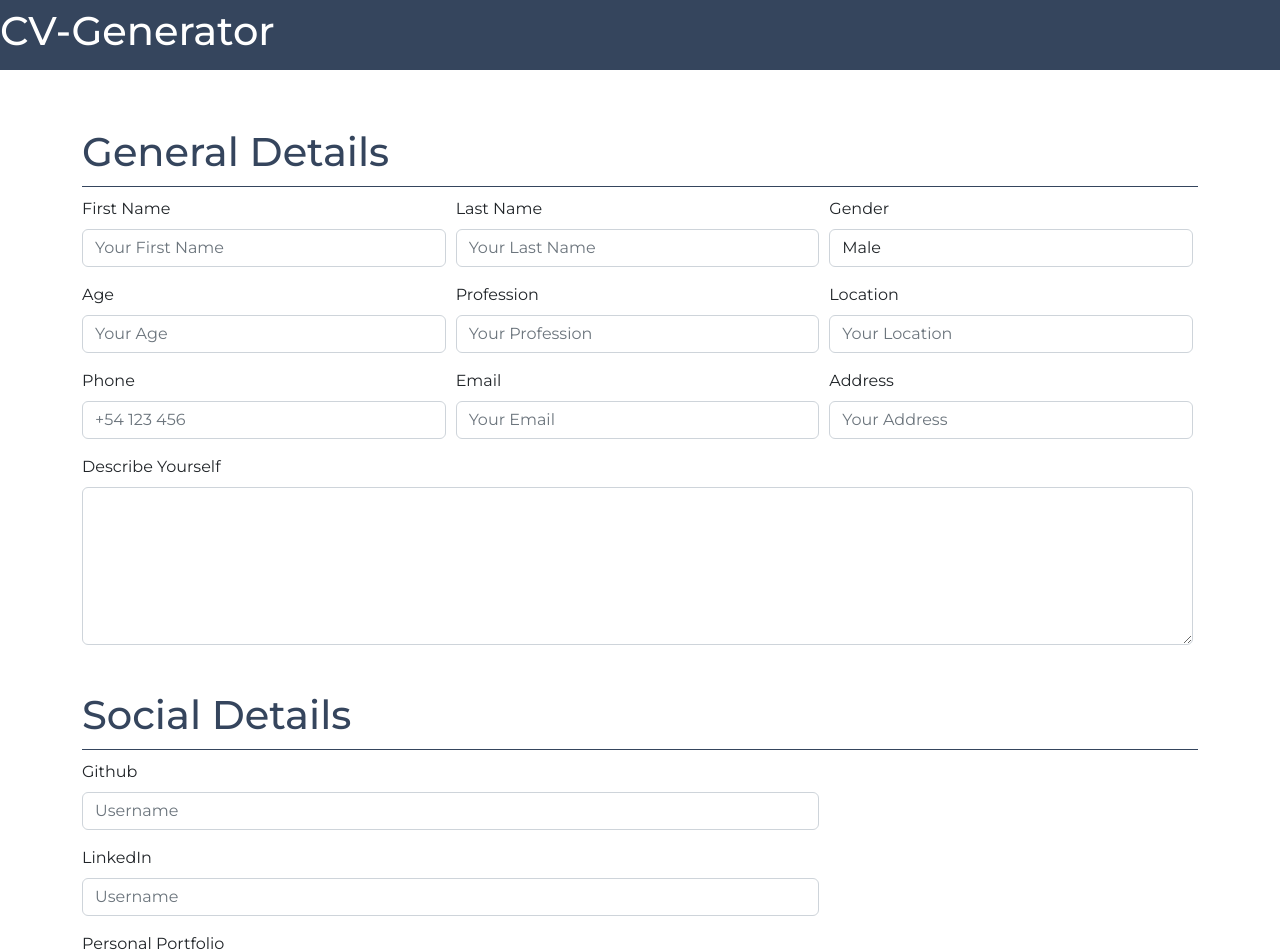
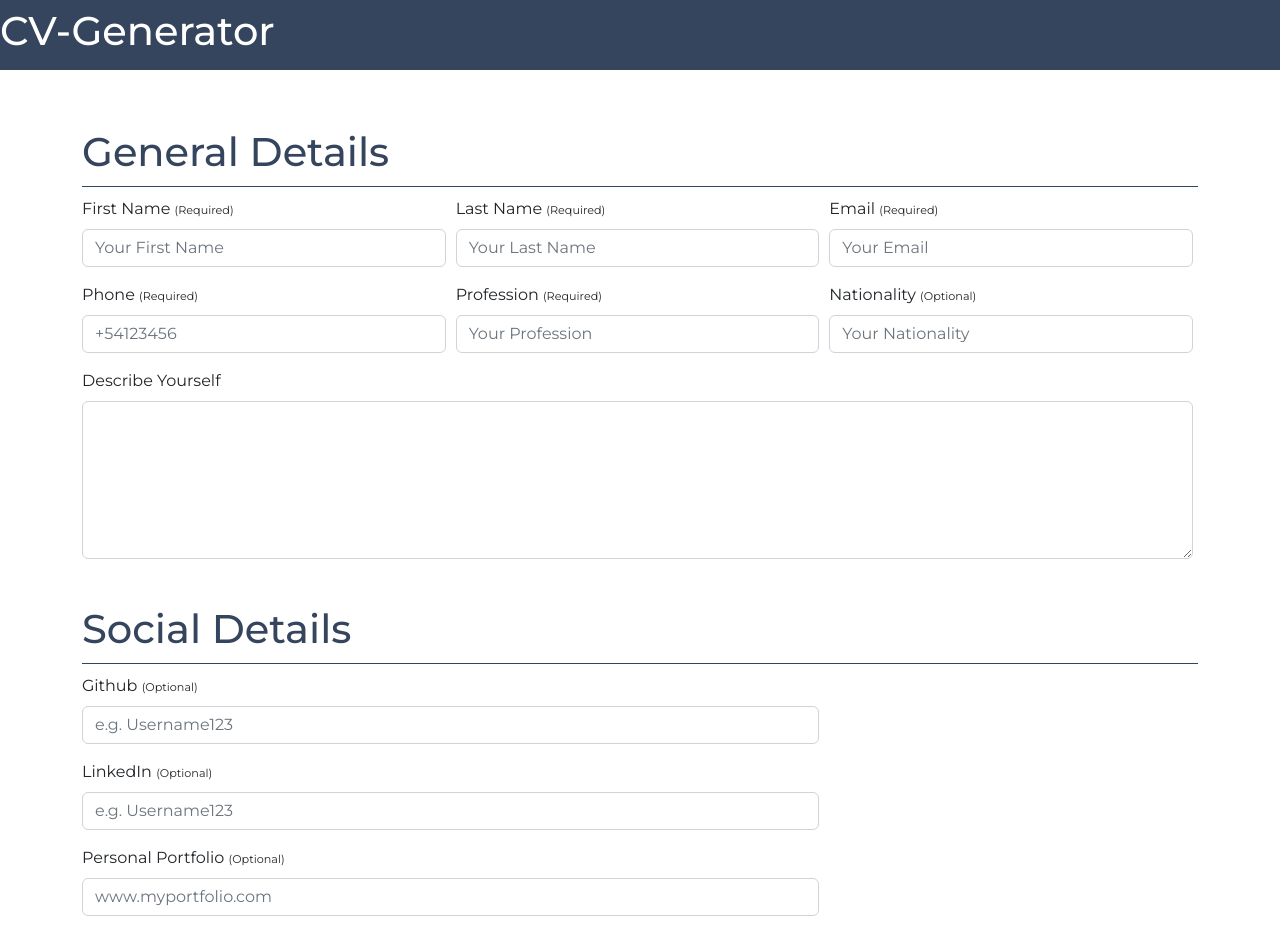
Before and after one commit to marcoselopez/cv-generator, a React (Create React App) app: page / in a window 1280 px wide. Shown: the top 952 px of the page. Built offline with nearby package versions, Linux system fonts and the light colour scheme.

Commit message:
work on validations

```diff
--- a/src/App.js
+++ b/src/App.js
@@ -4,18 +4,14 @@ import Router from "./routes/Router";
 
 
 function App() {
-
   const [errors, setErrors] = useState({});
   const [curriculum, setCurriculum] = useState({
     firstName: "",
     lastName: "",
-    gender: "",
-    age: "",
     profession: "",
-    location: "",
+    nationality: "",
     phone: "",
     email: "",
-    address: "",
     description: "",
     github: "",
     linkedin: "",
@@ -43,12 +39,133 @@ function App() {
     interests: []
   });
 
+  //-HANDLE CHANGE FOR REQUIRED INPUTS
+  const handleChangeRequired = (e) => {
+    const noSpecialChars = /^[a-zA-Z0-9äöüáéíóúÄÖÜÁÉÍÓÚ]*$/;
+    const value = e.target.value.trim().replaceAll(" ", "");
+
+    setCurriculum(prev => ({
+      ...prev, [e.target.name]: e.target.value
+    }))
+
+    if(value.length >= 4 && value.length <= 25){
+      if(noSpecialChars.test(value)){
+        e.target.className = 'form-control is-valid'
+        setErrors({
+          ...errors, [e.target.name]: ''
+        })
+      } else {
+        e.target.className = 'form-control is-invalid'
+        setErrors({
+          ...errors, [e.target.name]: 'No special characters allowed'
+        })
+      }
+    } else {
+      e.target.className = 'form-control is-invalid'
+      setErrors({
+        ...errors, [e.target.name]: 'Please indicate a minimum of 4 characters and a maximum of 25'
+      })
+    }
+  }
+
+  //- HANDLE CHANGE FOR NON REQUIRED INPUTS
+  const handleChange = (e) => {
+    const noSpecialChars = /^[a-zA-Z0-9äöüáéíóúÄÖÜÁÉÍÓÚ]*$/;
+    const value = e.target.value;
+
+    setCurriculum(prev => ({
+      ...prev, [e.target.name]: e.target.value
+    }))
+
+    if(value.length < 26){
+      if(noSpecialChars.test(value)){
+        e.target.className = 'form-control is-valid'
+        setErrors({
+        ...errors, [e.target.name]: ''
+        })
+      } else {
+        e.target.className = 'form-control is-invalid'
+        setErrors({
+          ...errors, [e.target.name]: 'No special characters allowed'
+        })
+      }
+    } else {
+      e.target.className = 'form-control is-invalid'
+      setErrors({
+        ...errors, [e.target.name]: 'Only a max of 25 characters are allowed'
+      })
+    }
+  }
+
+  //- HANDLE CHANGE FOR EMAILS
+  const handleChangeEmail = (e) => {
+    let checkEmail = /\S+@\S+\.\S+/;
+    let value = e.target.value;
+
+    setCurriculum(prev => ({
+      ...prev, [e.target.name]: e.target.value
+    }))
+
+    if(value.length > 10 && value.length < 30){
+      if(checkEmail.test(value)){
+        e.target.className = 'form-control is-valid'
+        setErrors({
+          ...errors, [e.target.name]: ''
+        })
+      } else {
+        e.target.className = 'form-control is-invalid'
+        setErrors({
+          ...errors, [e.target.name]: 'Please enter a valid email address'
+        })
+      }
+    } else {
+      e.target.className = 'form-control is-invalid'
+      setErrors({
+        ...errors, [e.target.name]: 'Please indicate a minimum of 10 characters and a maximum of 30'
+      })
+    }
+  }
+
+  //- HANDLE CHANGE FOR PHONES
+  const handleChangePhone = (e) => {
+    const checkPhone = /^[\+]?[(]?[0-9]{3}[)]?[-\s\.]?[0-9]{3}[-\s\.]?[0-9]{4,9}$/;
+    const value = e.target.value;
+
+    setCurriculum(prev => ({
+      ...prev, [e.target.name]: e.target.value
+    }))
+
+    if(value.length > 7 && value.length < 15){
+      if(checkPhone.test(value)){
+        e.target.className = 'form-control is-valid'
+        setErrors({
+          ...errors, [e.target.name]: ''
+        })
+      } else {
+        e.target.className = 'form-control is-invalid'
+        setErrors({
+          ...errors, [e.target.name]: 'Please enter a valid phone number'
+        })
+      }
+    } else {
+      e.target.className = 'form-control is-invalid'
+      setErrors({
+        ...errors, [e.target.name]: 'Please indicate a minimum of 7 characters and a maximum of 30'
+      })
+    }
+  }
+
+  //* RENDER
   return (
     <AuthContext.Provider value={{
       errors,
       setErrors,
       curriculum,
-      setCurriculum
+      setCurriculum,
+      handleChangeRequired,
+      handleChange,
+      handleChangeEmail,
+      handleChangePhone
     }}>
       <div className="App">
         <Router />
--- a/src/components/Home/Home.jsx
+++ b/src/components/Home/Home.jsx
@@ -11,14 +11,16 @@ import './home.css'
 
 const Home = () => {
   const navigate = useNavigate();
-  const {errors, setErrors, curriculum, setCurriculum} = useContext(AuthContext);
+  const {
+    errors,
+    setErrors,
+    curriculum,
+    setCurriculum,
+    handleChangeRequired,
+    handleChange
+  } = useContext(AuthContext);
 
-  //-HANDLE CHANGE
-  const handleChange = (e) => {
-    setCurriculum(prev => ({
-      ...prev, [e.target.name]: e.target.value
-    }))
-  }
+
 
   //-HANDLE SUBMIT
   const handleSubmit = (e) => {
@@ -38,7 +40,7 @@ const Home = () => {
     //   address.focus()
     // }
 
-    navigate('/resume_view', {state: curriculum})
+    // navigate('/resume_view', {state: curriculum})
 
   };
 
@@ -48,10 +50,10 @@ const Home = () => {
       <form onSubmit={handleSubmit} className="form-section">
 
         {/* GENERAL SECTION  */}
-        <General handleChange={handleChange} errors={errors} curriculum={curriculum} />
+        <General />
 
         {/* SOCIAL SECTION  */}
-        <Social handleChange={handleChange} />
+        <Social />
 
         {/* EDUCATION SECTION  */}
         <h1 className="title">Educational Details <small className="limit">(Up to 3)</small></h1>
--- a/src/components/Home/home.css
+++ b/src/components/Home/home.css
@@ -25,8 +25,11 @@
   padding: 10px 0;
 }
 .error {
+  display: block;
+  text-align: center;
+  width: 100%;
+  font-size: 0.8rem;
   color: crimson;
-  margin-bottom: 10px;
 }
 
 .saved-counter {
@@ -43,6 +46,9 @@
 .limit {
   font-size: 1rem;
 }
+.mini-label {
+  font-size: .7rem;
+}
 .btn {
   border-radius: 0;
 }
--- a/src/components/ResumeComponents/General/General.jsx
+++ b/src/components/ResumeComponents/General/General.jsx
@@ -1,65 +1,132 @@
-import validateInput from '../../../helpers/validateInput'
+import { useContext } from "react";
+import AuthContext from "../../auth/AuthContext";
 
-const General = ({handleChange, errors, curriculum}) => {
+
+const General = () => {
+  const {
+    curriculum,
+    errors,
+    handleChange,
+    handleChangeRequired,
+    handleChangeEmail,
+    handleChangePhone
+  } = useContext(AuthContext);
+
   return (
     <>
       <h1 className="title">General Details</h1>
         <div className="form-row">
           <div className="form-group col-12 col-md-4">
-            <label htmlFor="firstName" className="form-label">First Name</label>
-            <input onBlur={validateInput} onChange={handleChange} type="text" name="firstName" placeholder="Your First Name" className="form-control" value={curriculum.firstName} />
+            <label htmlFor="firstName" className="form-label">First Name <small className="mini-label">(Required)</small></label>
+            <input
+              required
+              onChange={handleChangeRequired}
+              type="text"
+              name="firstName"
+              placeholder="Your First Name"
+              className="form-control"
+              minLength={4}
+              maxLength={25}
+              value={curriculum.firstName}
+            />
             {errors.firstName && <small className="error">{errors.firstName}</small>}
           </div>
           <div className="form-group col-12 col-md-4">
-            <label htmlFor="lastName" className="form-label">Last Name</label>
-            <input onChange={handleChange} type="text" name="lastName" placeholder="Your Last Name" className="form-control" />
+            <label htmlFor="lastName" className="form-label">Last Name <small className="mini-label">(Required)</small></label>
+            <input
+              required
+              onChange={handleChangeRequired}
+              type="text"
+              name="lastName"
+              placeholder="Your Last Name"
+              className="form-control"
+              minLength={4}
+              maxLength={25}
+              value={curriculum.lastName}
+            />
+            {errors.lastName && <small className="error">{errors.lastName}</small>}
           </div>
           <div className="form-group col-12 col-md-4">
-            <label htmlFor="gender" className="form-label">Gender</label>
-            <select onChange={handleChange} required name="gender" id="gender" className="form-control">
-              <option value="male">Male</option>
-              <option value="female">Female</option>
-              <option value="other">Other</option>
-            </select>
+            <label htmlFor="email" className="form-label">Email <small className="mini-label">(Required)</small></label>
+            <input
+              required
+              onChange={handleChangeEmail}
+              type="email"
+              name="email"
+              placeholder="Your Email"
+              className="form-control"
+              minLength={10}
+              maxLength={30}
+              value={curriculum.email}
+            />
+            {errors.email && <small className="error">{errors.email}</small>}
           </div>
         </div>
         <div className="form-row">
           <div className="form-group col-12 col-md-4">
-            <label htmlFor="age" className="form-label">Age</label>
-            <input onChange={handleChange} type="number" name="age" placeholder="Your Age" className="form-control" />
+            <label htmlFor="phone" className="form-label">Phone <small className="mini-label">(Required)</small></label>
+            <input
+              required
+              onChange={handleChangePhone}
+              type="phone"
+              name="phone"
+              placeholder="+54123456"
+              className="form-control"
+              minLength={7}
+              maxLength={15}
+              value={curriculum.phone}
+            />
+            {errors.phone && <small className="error">{errors.phone}</small>}
           </div>
           <div className="form-group col-12 col-md-4">
-            <label htmlFor="profession" className="form-label">Profession</label>
-            <input onChange={handleChange} type="text" name="profession" placeholder="Your Profession" className="form-control" />
+            <label htmlFor="profession" className="form-label">Profession <small className="mini-label">(Required)</small></label>
+            <input
+              required
+              onChange={handleChangeRequired}
+              type="text"
+              name="profession"
+              placeholder="Your Profession"
+              className="form-control"
+              minLength={4}
+              maxLength={25}
+              value={curriculum.profession}
+            />
+            {errors.profession && <small className="error">{errors.profession}</small>}
           </div>
           <div className="form-group col-12 col-md-4">
-            <label htmlFor="location" className="form-label">Location</label>
-            <input onChange={handleChange} type="text" name="location" placeholder="Your Location" className="form-control" />
-          </div>
-        </div>
-        <div className="form-row">
-          <div className="form-group col-12 col-md-4">
-            <label htmlFor="phone" className="form-label">Phone</label>
-            <input onChange={handleChange} type="phone" name="phone" placeholder="+54 123 456" className="form-control" />
-          </div>
-          <div className="form-group col-12 col-md-4">
-            <label htmlFor="email" className="form-label">Email</label>
-            <input onChange={handleChange} type="email" name="email" placeholder="Your Email" className="form-control" />
-          </div>
-          <div className="form-group col-12 col-md-4">
-            <label htmlFor="address" className="form-label">Address</label>
-            <input onChange={handleChange} type="text" name="address" placeholder="Your Address" className="form-control" />
-            {errors.address && <small className="error">{errors.address}</small>}
+            <label htmlFor="nationality" className="form-label">Nationality <small className="mini-label">(Optional)</small></label>
+            <input
+              onChange={handleChange}
+              type="text"
+              name="nationality"
+              placeholder="Your Nationality"
+              className="form-control"
+              minLength={4}
+              maxLength={25}
+              value={curriculum.nationality}
+            />
+            {errors.nationality && <small className="error">{errors.nationality}</small>}
           </div>
         </div>
         <div className="form-row">
           <div className="form-group col-12">
             <label htmlFor="description" className="form-label">Describe Yourself</label>
-            <textarea onChange={handleChange} name="description" id="description" rows="6" className="form-control"></textarea>
+            <textarea
+              onChange={handleChangeRequired}
+              name="description"
+              id="description"
+              rows="6"
+              className="form-control"
+              minLength={200}
+              maxLength={300}
+              value={curriculum.description}
+            >
+            </textarea>
+            {errors.description && <small className="error">{errors.description}</small>}
           </div>
         </div>
     </>
   )
-}
+};
 
-export default General
+export default General;
--- a/src/components/ResumeComponents/Skills/Skills.jsx
+++ b/src/components/ResumeComponents/Skills/Skills.jsx
@@ -52,7 +52,7 @@ const Skills = () => {
           <input
             type="range"
             name="skillPower"
-            class="form-range"
+            className="form-range"
             min="0"
             max="100"
             id="customRange2"
--- a/src/components/ResumeComponents/Social/Social.jsx
+++ b/src/components/ResumeComponents/Social/Social.jsx
@@ -1,25 +1,60 @@
+import { useContext } from "react";
+import AuthContext from "../../auth/AuthContext";
 
 
-const Social = ({handleChange}) => {
+const Social = () => {
+  const {curriculum, errors, handleChange} = useContext(AuthContext);
+  const {github, linkedin, portfolio} = curriculum;
+
   return (
     <>
       <h1 className="title">Social Details</h1>
       <div className="form-row">
         <div className="form-group col-md-8 col-12">
-          <label htmlFor="github" className="form-label">Github</label>
-          <input onChange={handleChange} type="text" name="github" placeholder="Username" className="form-control" />
+          <label htmlFor="github" className="form-label">Github <small className="mini-label">(Optional)</small></label>
+          <input
+            onChange={handleChange}
+            type="text"
+            name="github"
+            placeholder="e.g. Username123"
+            className="form-control"
+            minLength={4}
+            maxLength={25}
+            value={github}
+          />
+          {errors.github && <small className="error">{errors.github}</small>}
         </div>
       </div>
       <div className="form-row">
         <div className="form-group col-md-8 col-12">
-          <label htmlFor="linkedin" className="form-label">LinkedIn</label>
-          <input onChange={handleChange} type="text" name="linkedin" placeholder="Username" className="form-control" />
+          <label htmlFor="linkedin" className="form-label">LinkedIn <small className="mini-label">(Optional)</small></label>
+          <input
+            onChange={handleChange}
+            type="text"
+            name="linkedin"
+            placeholder="e.g. Username123"
+            className="form-control"
+            minLength={4}
+            maxLength={25}
+            value={linkedin}
+          />
+          {errors.linkedin && <small className="error">{errors.linkedin}</small>}
         </div>
       </div>
       <div className="form-row">
         <div className="form-group col-md-8 col-12">
-          <label htmlFor="portfolio" className="form-label">Personal Portfolio</label>
-          <input onChange={handleChange} type="text" name="portfolio" placeholder="URL" className="form-control" />
+          <label htmlFor="portfolio" className="form-label">Personal Portfolio <small className="mini-label">(Optional)</small></label>
+          <input
+            onChange={handleChange}
+            type="text"
+            name="portfolio"
+            placeholder="www.myportfolio.com"
+            className="form-control"
+            minLength={4}
+            maxLength={25}
+            value={portfolio}
+          />
+          {errors.portfolio && <small className="error">{errors.portfolio}</small>}
         </div>
       </div>
     </>
--- a/src/components/ResumeView/ResumeView.jsx
+++ b/src/components/ResumeView/ResumeView.jsx
@@ -15,6 +15,7 @@ const ResumeView = () => {
             <img className="resume-profile-pic mt-4" src="https://picsum.photos/400" alt="" />
             <p className="resume-name text-center mt-2">NAME LASTNAME</p>
             <p className="resume-profession">PROFESSION</p>
+            <p className="resume-nationality">NATIONALITY</p>
             <hr />
           </div>
           <div className="resume-contact-info">
--- a/src/components/ResumeView/resumeView.css
+++ b/src/components/ResumeView/resumeView.css
@@ -90,6 +90,11 @@
   font-size: 0.8rem;
   text-align: center;
   margin: 0;
+}
+.resume-nationality {
+  font-size: 0.7rem;
+  margin-top: 5px;
+  color: gray;
 }
 .resume-contact-info {
   width: 100%;
--- a/src/helpers/validateInput.js
+++ /dev/null
@@ -1,9 +0,0 @@
-const validateInput = (input) => {
-  if(input.target.value.trim().length > 0){
-    input.target.className = 'form-control is-valid'
-  } else {
-    input.target.className = 'form-control is-invalid'
-  }
-};
-
-export default validateInput;
```
